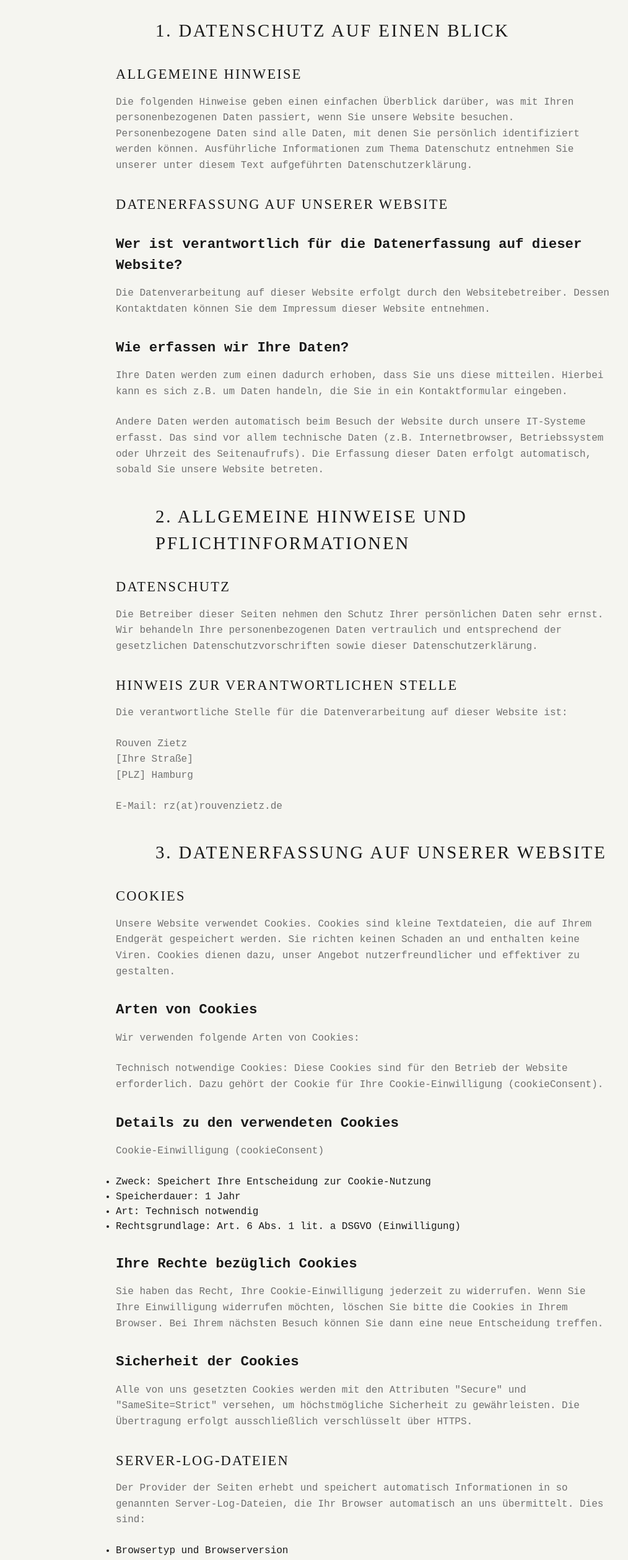
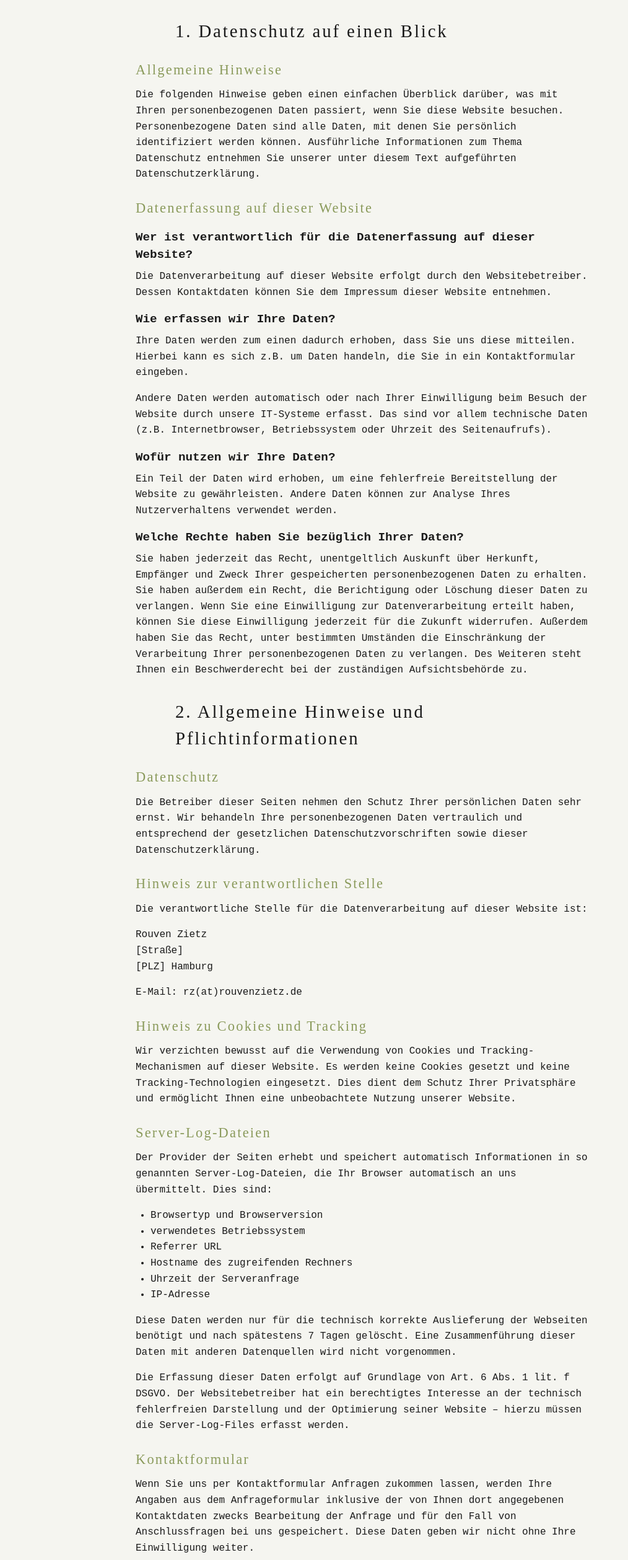
Before and after one commit to KonradBi/rouvenwebsite, a plain HTML site: page datenschutz.html in a window 1280 px wide. Shown: the part 169-2686 px from the top of the page at 62% size, without its empty margins (53-1067 px from the left). Drawn offline with Linux system fonts and the light colour scheme.

```diff
--- a/datenschutz.html
+++ b/datenschutz.html
@@ -11,17 +11,25 @@
         <section class="datenschutz-section">
             <h1>Datenschutzerklärung</h1>
             <div class="datenschutz-content">
+                <p><em>Stand: [Aktuelles Datum]</em></p>
+
                 <h2>1. Datenschutz auf einen Blick</h2>
                 <h3>Allgemeine Hinweise</h3>
-                <p>Die folgenden Hinweise geben einen einfachen Überblick darüber, was mit Ihren personenbezogenen Daten passiert, wenn Sie unsere Website besuchen. Personenbezogene Daten sind alle Daten, mit denen Sie persönlich identifiziert werden können. Ausführliche Informationen zum Thema Datenschutz entnehmen Sie unserer unter diesem Text aufgeführten Datenschutzerklärung.</p>
+                <p>Die folgenden Hinweise geben einen einfachen Überblick darüber, was mit Ihren personenbezogenen Daten passiert, wenn Sie diese Website besuchen. Personenbezogene Daten sind alle Daten, mit denen Sie persönlich identifiziert werden können. Ausführliche Informationen zum Thema Datenschutz entnehmen Sie unserer unter diesem Text aufgeführten Datenschutzerklärung.</p>
 
-                <h3>Datenerfassung auf unserer Website</h3>
+                <h3>Datenerfassung auf dieser Website</h3>
                 <h4>Wer ist verantwortlich für die Datenerfassung auf dieser Website?</h4>
                 <p>Die Datenverarbeitung auf dieser Website erfolgt durch den Websitebetreiber. Dessen Kontaktdaten können Sie dem Impressum dieser Website entnehmen.</p>
 
                 <h4>Wie erfassen wir Ihre Daten?</h4>
                 <p>Ihre Daten werden zum einen dadurch erhoben, dass Sie uns diese mitteilen. Hierbei kann es sich z.B. um Daten handeln, die Sie in ein Kontaktformular eingeben.</p>
-                <p>Andere Daten werden automatisch beim Besuch der Website durch unsere IT-Systeme erfasst. Das sind vor allem technische Daten (z.B. Internetbrowser, Betriebssystem oder Uhrzeit des Seitenaufrufs). Die Erfassung dieser Daten erfolgt automatisch, sobald Sie unsere Website betreten.</p>
+                <p>Andere Daten werden automatisch oder nach Ihrer Einwilligung beim Besuch der Website durch unsere IT-Systeme erfasst. Das sind vor allem technische Daten (z.B. Internetbrowser, Betriebssystem oder Uhrzeit des Seitenaufrufs).</p>
+
+                <h4>Wofür nutzen wir Ihre Daten?</h4>
+                <p>Ein Teil der Daten wird erhoben, um eine fehlerfreie Bereitstellung der Website zu gewährleisten. Andere Daten können zur Analyse Ihres Nutzerverhaltens verwendet werden.</p>
+
+                <h4>Welche Rechte haben Sie bezüglich Ihrer Daten?</h4>
+                <p>Sie haben jederzeit das Recht, unentgeltlich Auskunft über Herkunft, Empfänger und Zweck Ihrer gespeicherten personenbezogenen Daten zu erhalten. Sie haben außerdem ein Recht, die Berichtigung oder Löschung dieser Daten zu verlangen. Wenn Sie eine Einwilligung zur Datenverarbeitung erteilt haben, können Sie diese Einwilligung jederzeit für die Zukunft widerrufen. Außerdem haben Sie das Recht, unter bestimmten Umständen die Einschränkung der Verarbeitung Ihrer personenbezogenen Daten zu verlangen. Des Weiteren steht Ihnen ein Beschwerderecht bei der zuständigen Aufsichtsbehörde zu.</p>
 
                 <h2>2. Allgemeine Hinweise und Pflichtinformationen</h2>
                 <h3>Datenschutz</h3>
@@ -30,32 +38,12 @@
                 <h3>Hinweis zur verantwortlichen Stelle</h3>
                 <p>Die verantwortliche Stelle für die Datenverarbeitung auf dieser Website ist:</p>
                 <p>Rouven Zietz<br>
-                [Ihre Straße]<br>
+                [Straße]<br>
                 [PLZ] Hamburg</p>
                 <p>E-Mail: rz(at)rouvenzietz.de</p>
 
-                <h2>3. Datenerfassung auf unserer Website</h2>
-                <h3>Cookies</h3>
-                <p>Unsere Website verwendet Cookies. Cookies sind kleine Textdateien, die auf Ihrem Endgerät gespeichert werden. Sie richten keinen Schaden an und enthalten keine Viren. Cookies dienen dazu, unser Angebot nutzerfreundlicher und effektiver zu gestalten.</p>
-
-                <h4>Arten von Cookies</h4>
-                <p>Wir verwenden folgende Arten von Cookies:</p>
-                <p>Technisch notwendige Cookies: Diese Cookies sind für den Betrieb der Website erforderlich. Dazu gehört der Cookie für Ihre Cookie-Einwilligung (cookieConsent).</p>
-
-                <h4>Details zu den verwendeten Cookies</h4>
-                <p>Cookie-Einwilligung (cookieConsent)</p>
-                <ul>
-                    <li>Zweck: Speichert Ihre Entscheidung zur Cookie-Nutzung</li>
-                    <li>Speicherdauer: 1 Jahr</li>
-                    <li>Art: Technisch notwendig</li>
-                    <li>Rechtsgrundlage: Art. 6 Abs. 1 lit. a DSGVO (Einwilligung)</li>
-                </ul>
-
-                <h4>Ihre Rechte bezüglich Cookies</h4>
-                <p>Sie haben das Recht, Ihre Cookie-Einwilligung jederzeit zu widerrufen. Wenn Sie Ihre Einwilligung widerrufen möchten, löschen Sie bitte die Cookies in Ihrem Browser. Bei Ihrem nächsten Besuch können Sie dann eine neue Entscheidung treffen.</p>
-
-                <h4>Sicherheit der Cookies</h4>
-                <p>Alle von uns gesetzten Cookies werden mit den Attributen "Secure" und "SameSite=Strict" versehen, um höchstmögliche Sicherheit zu gewährleisten. Die Übertragung erfolgt ausschließlich verschlüsselt über HTTPS.</p>
+                <h3>Hinweis zu Cookies und Tracking</h3>
+                <p>Wir verzichten bewusst auf die Verwendung von Cookies und Tracking-Mechanismen auf dieser Website. Es werden keine Cookies gesetzt und keine Tracking-Technologien eingesetzt. Dies dient dem Schutz Ihrer Privatsphäre und ermöglicht Ihnen eine unbeobachtete Nutzung unserer Website.</p>
 
                 <h3>Server-Log-Dateien</h3>
                 <p>Der Provider der Seiten erhebt und speichert automatisch Informationen in so genannten Server-Log-Dateien, die Ihr Browser automatisch an uns übermittelt. Dies sind:</p>
@@ -67,6 +55,28 @@
                     <li>Uhrzeit der Serveranfrage</li>
                     <li>IP-Adresse</li>
                 </ul>
+                <p>Diese Daten werden nur für die technisch korrekte Auslieferung der Webseiten benötigt und nach spätestens 7 Tagen gelöscht. Eine Zusammenführung dieser Daten mit anderen Datenquellen wird nicht vorgenommen.</p>
+                <p>Die Erfassung dieser Daten erfolgt auf Grundlage von Art. 6 Abs. 1 lit. f DSGVO. Der Websitebetreiber hat ein berechtigtes Interesse an der technisch fehlerfreien Darstellung und der Optimierung seiner Website – hierzu müssen die Server-Log-Files erfasst werden.</p>
+
+                <h3>Kontaktformular</h3>
+                <p>Wenn Sie uns per Kontaktformular Anfragen zukommen lassen, werden Ihre Angaben aus dem Anfrageformular inklusive der von Ihnen dort angegebenen Kontaktdaten zwecks Bearbeitung der Anfrage und für den Fall von Anschlussfragen bei uns gespeichert. Diese Daten geben wir nicht ohne Ihre Einwilligung weiter.</p>
+                <p>Die Verarbeitung dieser Daten erfolgt auf Grundlage von Art. 6 Abs. 1 lit. b DSGVO, sofern Ihre Anfrage mit der Erfüllung eines Vertrags zusammenhängt oder zur Durchführung vorvertraglicher Maßnahmen erforderlich ist. In allen übrigen Fällen beruht die Verarbeitung auf unserem berechtigten Interesse an der effektiven Bearbeitung der an uns gerichteten Anfragen (Art. 6 Abs. 1 lit. f DSGVO) oder auf Ihrer Einwilligung (Art. 6 Abs. 1 lit. a DSGVO) sofern diese abgefragt wurde.</p>
+
+                <h3>Newsletter</h3>
+                <p>Wenn Sie den auf der Website angebotenen Newsletter beziehen möchten, benötigen wir von Ihnen eine E-Mail-Adresse sowie Informationen, welche uns die Überprüfung gestatten, dass Sie der Inhaber der angegebenen E-Mail-Adresse sind und mit dem Empfang des Newsletters einverstanden sind. Weitere Daten werden nicht erhoben. Diese Daten verwenden wir ausschließlich für den Versand der angeforderten Informationen und geben sie nicht an Dritte weiter.</p>
+                <p>Die Verarbeitung der in das Newsletter-Anmeldeformular eingegebenen Daten erfolgt ausschließlich auf Grundlage Ihrer Einwilligung (Art. 6 Abs. 1 lit. a DSGVO). Die erteilte Einwilligung zur Speicherung der Daten, der E-Mail-Adresse sowie deren Nutzung zum Versand des Newsletters können Sie jederzeit widerrufen, etwa über den "Austragen"-Link im Newsletter.</p>
+
+                <h3>SSL- bzw. TLS-Verschlüsselung</h3>
+                <p>Diese Seite nutzt aus Sicherheitsgründen und zum Schutz der Übertragung vertraulicher Inhalte eine SSL- bzw. TLS-Verschlüsselung. Eine verschlüsselte Verbindung erkennen Sie daran, dass die Adresszeile des Browsers von "http://" auf "https://" wechselt und an dem Schloss-Symbol in Ihrer Browserzeile.</p>
+
+                <h3>Recht auf Auskunft, Löschung, Sperrung</h3>
+                <p>Sie haben jederzeit das Recht auf unentgeltliche Auskunft über Ihre gespeicherten personenbezogenen Daten, deren Herkunft und Empfänger und den Zweck der Datenverarbeitung sowie ein Recht auf Berichtigung, Sperrung oder Löschung dieser Daten. Hierzu sowie zu weiteren Fragen zum Thema personenbezogene Daten können Sie sich jederzeit an uns wenden.</p>
+
+                <h3>Recht auf Datenübertragbarkeit</h3>
+                <p>Sie haben das Recht, Daten, die wir auf Grundlage Ihrer Einwilligung oder in Erfüllung eines Vertrags automatisiert verarbeiten, an sich oder an einen Dritten in einem gängigen, maschinenlesbaren Format aushändigen zu lassen. Sofern Sie die direkte Übertragung der Daten an einen anderen Verantwortlichen verlangen, erfolgt dies nur, soweit es technisch machbar ist.</p>
+
+                <h3>Widerspruchsrecht</h3>
+                <p>Soweit wir die Verarbeitung Ihrer personenbezogenen Daten auf die Interessenabwägung stützen, haben Sie jederzeit das Recht, aus Gründen, die sich aus Ihrer besonderen Situation ergeben, gegen die Verarbeitung Ihrer personenbezogenen Daten Widerspruch einzulegen.</p>
 
                 <a href="index.html" class="back-link">← Zurück zur Startseite</a>
             </div>
--- a/styles/main.css
+++ b/styles/main.css
@@ -1755,11 +1755,14 @@
 
 /* Entferne die alte Animation */
 @keyframes pulseColor {
-    display: none;
+    0% { color: var(--color-black); }
+    50% { color: var(--color-sage); }
+    100% { color: var(--color-black); }
 }
 
 @keyframes lineGrow {
-    display: none;
+    from { width: 0; }
+    to { width: 100%; }
 }
 
 .large-initial {
@@ -1833,50 +1836,63 @@
 /* Impressum & Datenschutz Styles */
 .impressum-section,
 .datenschutz-section {
-    padding: 6rem 0;
+    padding: 4rem 0;
+    max-width: 800px;
+    margin: 0 auto;
 }
 
 .impressum-content,
 .datenschutz-content {
-    max-width: 800px;
-    margin: 0 auto;
+    padding: 0 2rem;
 }
 
 .impressum-section h1,
 .datenschutz-section h1 {
-    font-size: 3rem;
-    margin-bottom: 3rem;
-    color: var(--color-black);
+    font-size: 2.5rem;
+    margin-bottom: 2rem;
+    text-transform: none;
 }
 
 .impressum-content h2,
 .datenschutz-content h2 {
     font-size: 1.8rem;
-    margin: 2.5rem 0 1.5rem;
+    margin: 2rem 0 1rem;
+    text-transform: none;
+}
+
+.impressum-content h3,
+.datenschutz-content h3 {
+    font-size: 1.4rem;
+    margin: 1.5rem 0 0.75rem;
+    text-transform: none;
+    color: var(--color-sage);
+}
+
+.impressum-content h4,
+.datenschutz-content h4 {
+    font-size: 1.2rem;
+    margin: 1rem 0 0.5rem;
+    text-transform: none;
     color: var(--color-black);
 }
 
-.impressum-content h3,
-.datenschutz-content h3,
-.datenschutz-content h4 {
-    font-size: 1.4rem;
-    margin: 2rem 0 1rem;
-    color: var(--color-black);
-}
-
 .impressum-content p,
-.datenschutz-content p {
-    margin-bottom: 1.5rem;
+.datenschutz-content p,
+.datenschutz-content ul {
+    margin-bottom: 1rem;
     line-height: 1.6;
-    color: var(--color-gray);
+}
+
+.datenschutz-content ul {
+    padding-left: 1.5rem;
+    margin-top: 0.5rem;
 }
 
 .back-link {
     display: inline-block;
-    margin-top: 3rem;
+    margin-top: 2rem;
     color: var(--color-sage);
     text-decoration: none;
-    font-family: 'Courier New', monospace;
     transition: color 0.3s ease;
 }
 
@@ -1887,22 +1903,24 @@
 @media (max-width: 768px) {
     .impressum-section,
     .datenschutz-section {
-        padding: 4rem 0;
+        padding: 2rem 0;
     }
 
     .impressum-section h1,
     .datenschutz-section h1 {
-        font-size: 2.5rem;
+        font-size: 2rem;
+        margin-bottom: 1.5rem;
     }
 
     .impressum-content h2,
     .datenschutz-content h2 {
-        font-size: 1.6rem;
+        font-size: 1.5rem;
+        margin: 1.5rem 0 0.75rem;
     }
 
     .impressum-content h3,
-    .datenschutz-content h3,
-    .datenschutz-content h4 {
-        font-size: 1.3rem;
-    }
-}
+    .datenschutz-content h3 {
+        font-size: 1.2rem;
+        margin: 1rem 0 0.5rem;
+    }
+}
```
Also changed, not shown: 1 other file.
